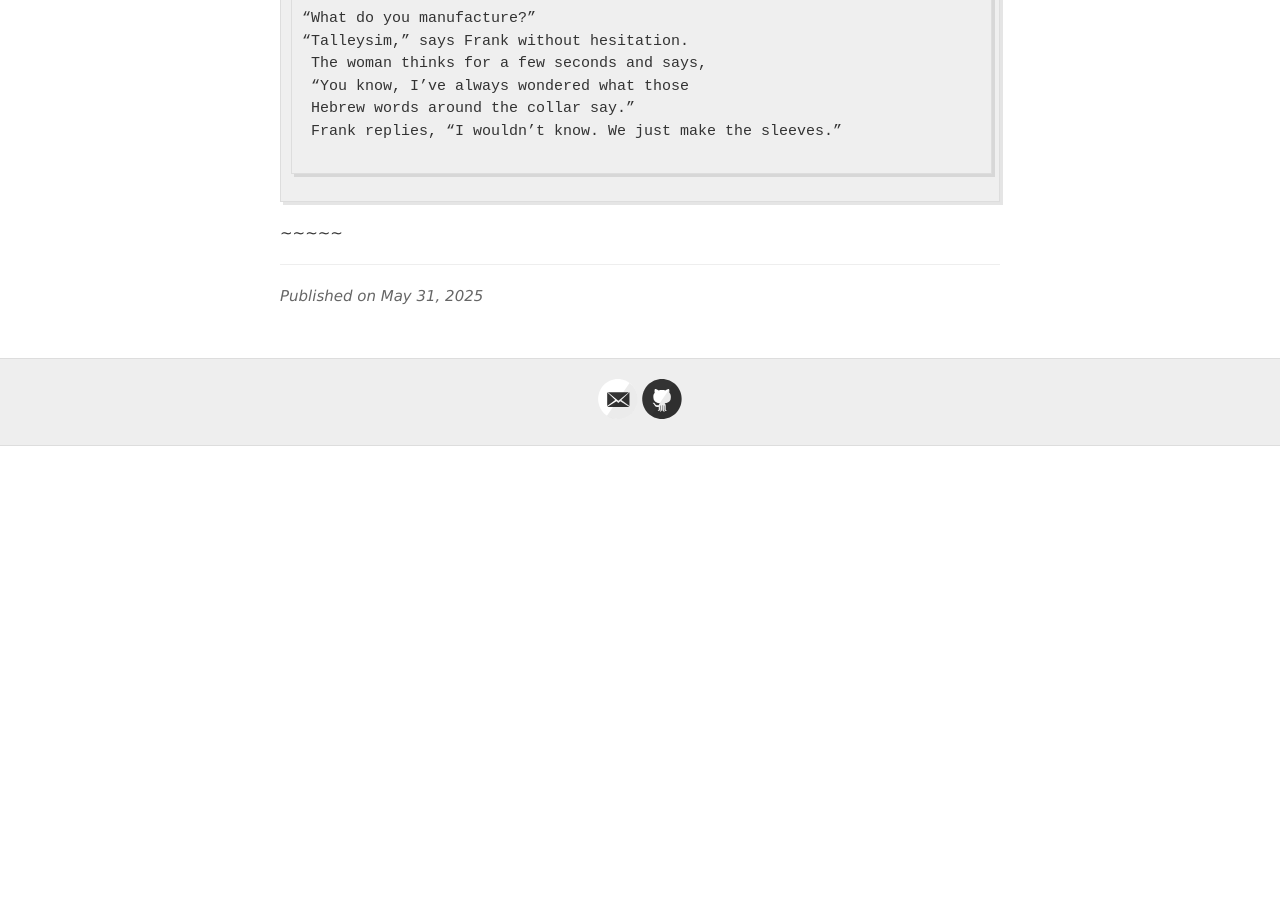
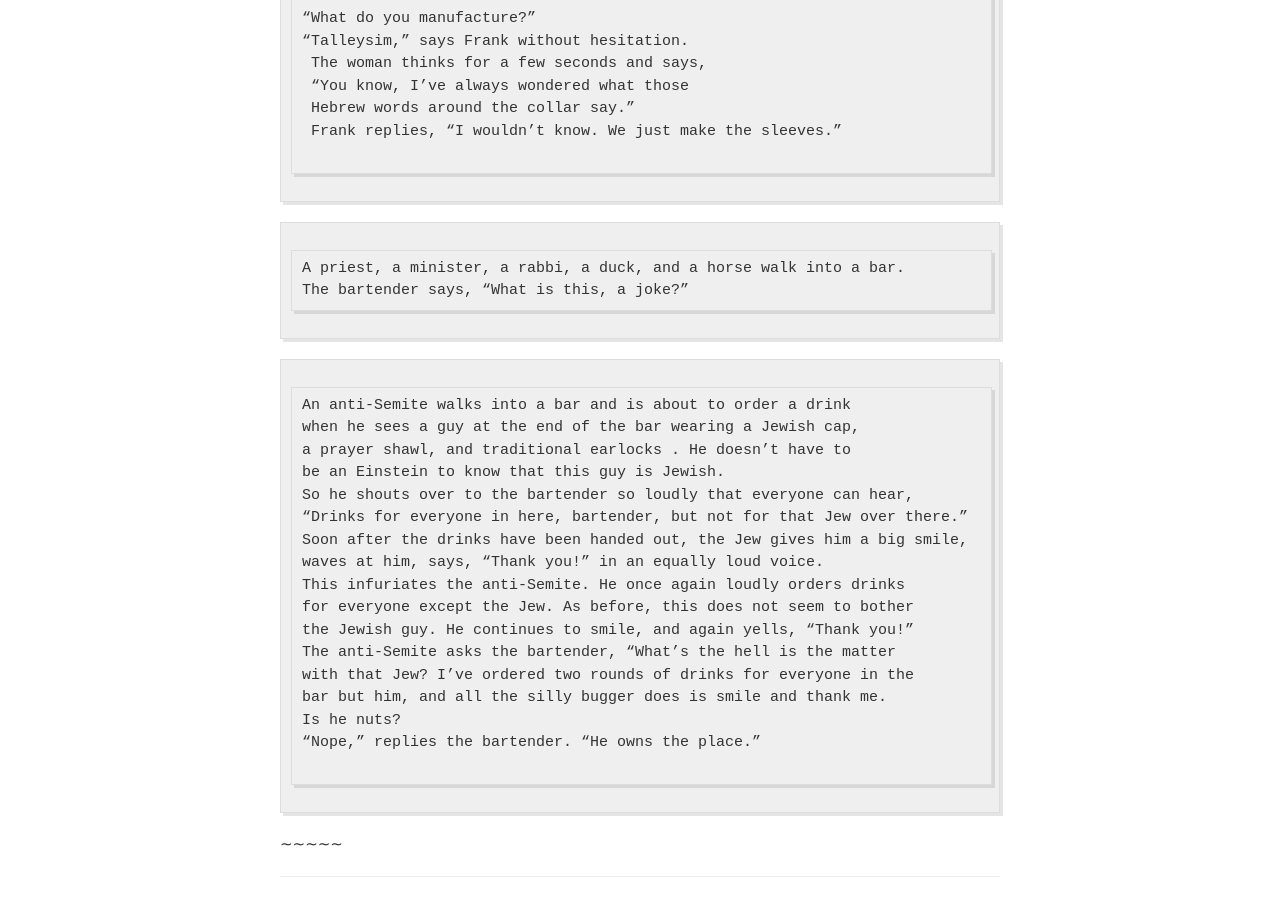
Before and after one commit to jvmallow/jvmallow.github.io, a Jekyll site: the page built from _posts/2025-05-31-Jewish_Humor.md, in a window 1280 px wide and 900 px high, scrolled down 26384 px. Built offline with Jekyll 4.4.1, drawn with Linux system fonts in a browser that asks for light colours; a script that is not in the unit is left out; before the commit the page ends 26830 px from its top, so only the background shows below that.

Commit message:
Update 2025-05-31-Jewish_Humor.md

```diff
--- a/_posts/2025-05-31-Jewish_Humor.md
+++ b/_posts/2025-05-31-Jewish_Humor.md
@@ -1054,3 +1054,26 @@ strikes up a conversation with Frank.
 
 ~~~~~
 ~~~~~
+A priest, a minister, a rabbi, a duck, and a horse walk into a bar.
+The bartender says, “What is this, a joke?”
+~~~~~
+~~~~~
+An anti-Semite walks into a bar and is about to order a drink
+when he sees a guy at the end of the bar wearing a Jewish cap,
+a prayer shawl, and traditional earlocks . He doesn’t have to
+be an Einstein to know that this guy is Jewish.
+So he shouts over to the bartender so loudly that everyone can hear,
+“Drinks for everyone in here, bartender, but not for that Jew over there.”
+Soon after the drinks have been handed out, the Jew gives him a big smile,
+waves at him, says, “Thank you!” in an equally loud voice.
+This infuriates the anti-Semite. He once again loudly orders drinks
+for everyone except the Jew. As before, this does not seem to bother
+the Jewish guy. He continues to smile, and again yells, “Thank you!”
+The anti-Semite asks the bartender, “What’s the hell is the matter
+with that Jew? I’ve ordered two rounds of drinks for everyone in the
+bar but him, and all the silly bugger does is smile and thank me.
+Is he nuts?
+“Nope,” replies the bartender. “He owns the place.”
+
+~~~~~
+~~~~~
```
